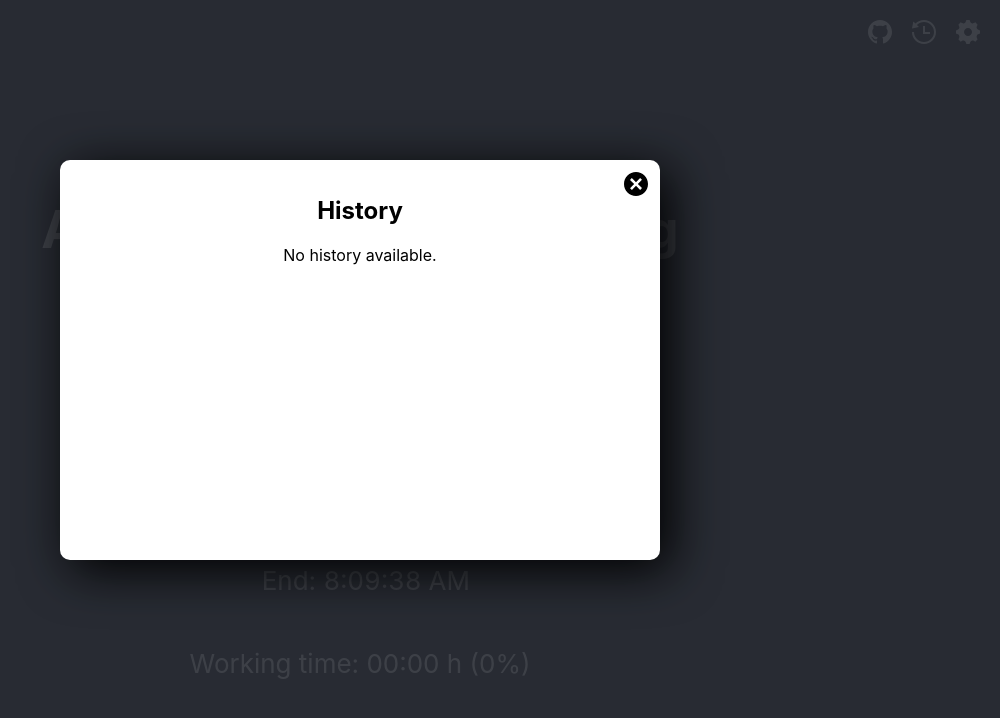
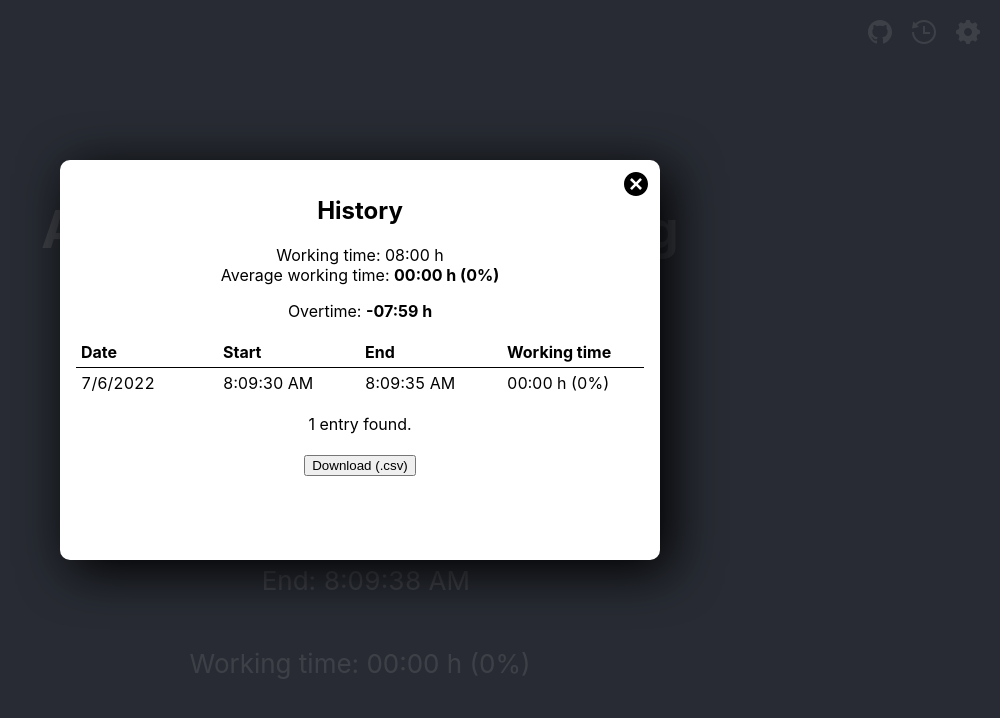
Before and after one commit to pitgrap/time-tracking-app, a React (Vite) app: page / in a window 1280 px wide. Both pictures are taken after a click on the element 1204 px from the left and 38 px from the top of the page. Shown: the top 718 px of the page, without its empty margins (280-1280 px from the left). Built offline with nearby package versions, Linux system fonts and the light colour scheme.

Commit message:
add daily break to tracking
- adapt daily tracking
- adapt history and CSV

```diff
--- a/src/components/History.tsx
+++ b/src/components/History.tsx
@@ -21,13 +21,15 @@
   let averageWorkTime = 0;
   let csvData: Array<Array<string | number>> = [];
   let overWork = 0;
+  const dailyPauseInMs = (settings?.dailyPause || 0) * 60 * 1000;
+
   if (showHistory) {
-    allTrackings = getAllTrackings(true);
-    averageWorkTime = getAverageWorkingTime(allTrackings);
-    csvData = generateCSV(allTrackings, settings?.dailyWork || 8, i18n.language);
+    allTrackings = getAllTrackings();
+    averageWorkTime = getAverageWorkingTime(allTrackings, dailyPauseInMs);
+    csvData = generateCSV(allTrackings, settings?.dailyWork || 8, settings?.dailyPause || 0, i18n.language);
 
     allTrackings.forEach((tracking) => {
-      overWork = overWork + (tracking.end - tracking.start);
+      overWork = overWork + (tracking.end - tracking.start - dailyPauseInMs);
     });
     overWork = overWork - allTrackings.length * hoursToMs(settings?.dailyWork || 8);
   }
@@ -49,12 +51,16 @@
             {allTrackings.length > 0 && (
               <>
                 <p>
+                  {t("workTime")}: {msToTime(hoursToMs(settings?.dailyWork || 8))} h
+                  {!!settings?.dailyPause && <> {t("workTimeWithPause", { break: settings?.dailyPause || 0 })}</>}
+                  <br />
                   {t("averageWorkTime")}:{" "}
                   <b>
                     {msToTime(averageWorkTime)} h ({timeFrameInPercent(averageWorkTime, settings?.dailyWork || 8)})
                   </b>
-                  <br />
-                  {t("overtime")}: {msToTime(overWork)} h
+                </p>
+                <p>
+                  {t("overtime")}: <b>{msToTime(overWork)} h</b>
                 </p>
                 <table className="history__table">
                   <thead>
@@ -73,8 +79,12 @@
                           <td>{new Date(tracking.start).toLocaleTimeString(i18n.language)}</td>
                           <td>{new Date(tracking.end).toLocaleTimeString(i18n.language)}</td>
                           <td>
-                            {msToTime(tracking.end - tracking.start)} h (
-                            {timeFrameInPercent(tracking.end - tracking.start, settings?.dailyWork || 8)})
+                            {msToTime(tracking.end - tracking.start - dailyPauseInMs)} h (
+                            {timeFrameInPercent(
+                              tracking.end - tracking.start - dailyPauseInMs,
+                              settings?.dailyWork || 8
+                            )}
+                            )
                           </td>
                         </tr>
                       );
--- a/src/components/Tracking.tsx
+++ b/src/components/Tracking.tsx
@@ -40,6 +40,8 @@
   }
 
   const trackingDuration = tracking.end - tracking.start;
+  const trackingWithPause = trackingDuration - (settings?.dailyPause || 0) * 60 * 1000;
+  const moreTrackingWithPause = !!settings?.dailyPause && trackingDuration > (settings?.dailyPause || 0) * 60 * 1000;
 
   return (
     <>
@@ -53,8 +55,20 @@
         {t("end")}: <time className="app-time">{new Date(tracking.end).toLocaleTimeString(i18n.language)}</time>
       </p>
       <p>
-        {t("workTime")}: {msToTime(trackingDuration)} h (
-        {timeFrameInPercent(trackingDuration, settings?.dailyWork || 8)})
+        {!moreTrackingWithPause && (
+          <>
+            {t("workTime")}: {msToTime(trackingDuration)} h (
+            {timeFrameInPercent(trackingDuration, settings?.dailyWork || 8)})
+          </>
+        )}
+
+        {!!settings?.dailyPause && moreTrackingWithPause && (
+          <>
+            {t("workTime")}: {msToTime(trackingDuration - settings.dailyPause * 60 * 1000)} h (
+            {timeFrameInPercent(trackingWithPause, settings?.dailyWork || 8)})<br />
+            {t("workTimeWithPause", { break: settings.dailyPause })}
+          </>
+        )}
       </p>
     </>
   );
--- a/src/i18n/de.json
+++ b/src/i18n/de.json
@@ -17,6 +17,7 @@
     "start": "Beginn",
     "end": "Ende",
     "workTime": "Arbeitszeit",
+    "workTimeWithPause": "und {{break}} min Pause",
     "entry": "Eintrag",
     "entries": "Einträge",
     "found": "gefunden",
--- a/src/i18n/en.json
+++ b/src/i18n/en.json
@@ -17,6 +17,7 @@
     "start": "Start",
     "end": "End",
     "workTime": "Working time",
+    "workTimeWithPause": "and {{break}} min break",
     "entry": "entry",
     "entries": "entries",
     "found": "found",
--- a/src/utils/CSV.tsx
+++ b/src/utils/CSV.tsx
@@ -5,9 +5,18 @@
 export const generateCSV = (
   allTrackings: Array<DailyTracking>,
   dailyWork = 8,
+  dailyPause = 0,
   language = "en"
 ): Array<Array<string>> => {
-  const csvData = [[t("date"), t("start"), t("end"), t("workTime"), t("workTime") + " in %"]];
+  const csvData = [
+    [
+      t("date"),
+      t("start"),
+      t("end"),
+      dailyPause > 0 ? t("workTime") + " " + t("workTimeWithPause", { break: dailyPause }) : t("workTime"),
+      t("workTime") + " in %",
+    ],
+  ];
 
   if (allTrackings.length > 0 || dailyWork) {
     allTrackings.forEach((tracking) => {
@@ -15,8 +24,8 @@
         new Date(tracking.day).toLocaleDateString(language),
         new Date(tracking.start).toLocaleTimeString(language),
         new Date(tracking.end).toLocaleTimeString(language),
-        msToTime(tracking.end - tracking.start),
-        timeFrameInPercent(tracking.end - tracking.start, dailyWork),
+        msToTime(tracking.end - tracking.start - dailyPause * 60 * 1000),
+        timeFrameInPercent(tracking.end - tracking.start - dailyPause * 60 * 1000, dailyWork),
       ]);
     });
   }
--- a/src/utils/Time.ts
+++ b/src/utils/Time.ts
@@ -29,10 +29,10 @@
   return Math.round((timeframe / hoursToMs(dailyWork)) * 100) + "%";
 };
 
-export const getAverageWorkingTime = (trackings: Array<DailyTracking> = []): number => {
+export const getAverageWorkingTime = (trackings: Array<DailyTracking> = [], dailyPause = 0): number => {
   let allWorkTimes = 0;
   trackings.forEach((tracking) => {
-    allWorkTimes = allWorkTimes + (tracking.end - tracking.start);
+    allWorkTimes = allWorkTimes + (tracking.end - tracking.start - dailyPause);
   });
   return Math.round(allWorkTimes / trackings.length);
 };
```
